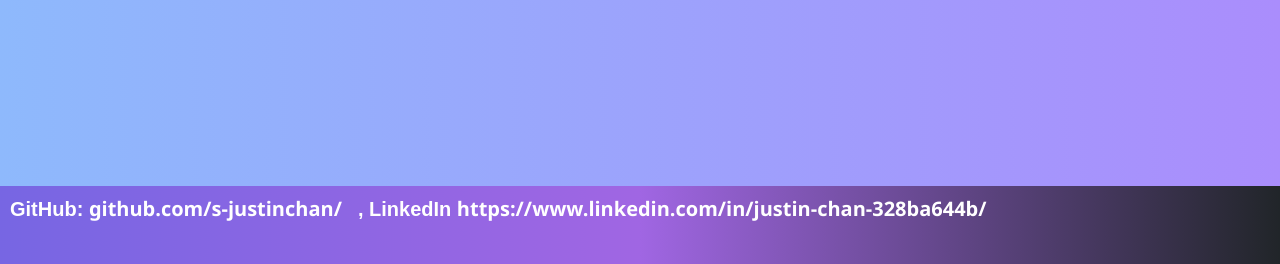
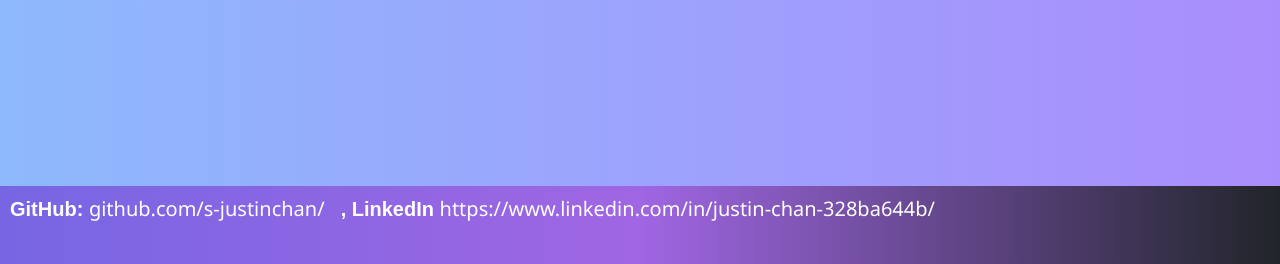
Before and after one commit to s-justinchan/INFR3120-Assignment2, a Node server app: page /contact in a window 1280 px wide. Shown: the part 759-1023 px from the top of the page. Run offline with Node 20, Linux system fonts and the light colour scheme; some libraries are stand-ins or nearby versions.

Commit message:
font weight change

```diff
--- a/views/partials/footer.ejs
+++ b/views/partials/footer.ejs
@@ -1,8 +1,8 @@
 <footer class="navbar navbar-expand-lg navbar-dark bg-dark" style="margin-top: <%= footermargin %>;">
     <address>
             <p class="navbar-brand py-0">
-                GitHub: <a class="navbar-brand" href="github.com/s-justinchan/" style="font-family: 'Segoe UI', Tahoma, Geneva, Verdana, sans-serif;">
-                github.com/s-justinchan/</a>, LinkedIn <a class="navbar-brand" href="linkedin.com/in/justin-chan-328ba644b/" style="font-family: 'Segoe UI', Tahoma, Geneva, Verdana, sans-serif;">
+                GitHub: <a class="navbar-brand" href="github.com/s-justinchan/" style="font-family: 'Segoe UI', Tahoma, Geneva, Verdana, sans-serif; font-weight: initial;">
+                github.com/s-justinchan/</a>, LinkedIn <a class="navbar-brand" href="linkedin.com/in/justin-chan-328ba644b/" style="font-family: 'Segoe UI', Tahoma, Geneva, Verdana, sans-serif; font-weight: initial;">
                 https://www.linkedin.com/in/justin-chan-328ba644b/</a>
             </p>
         </address>
```
